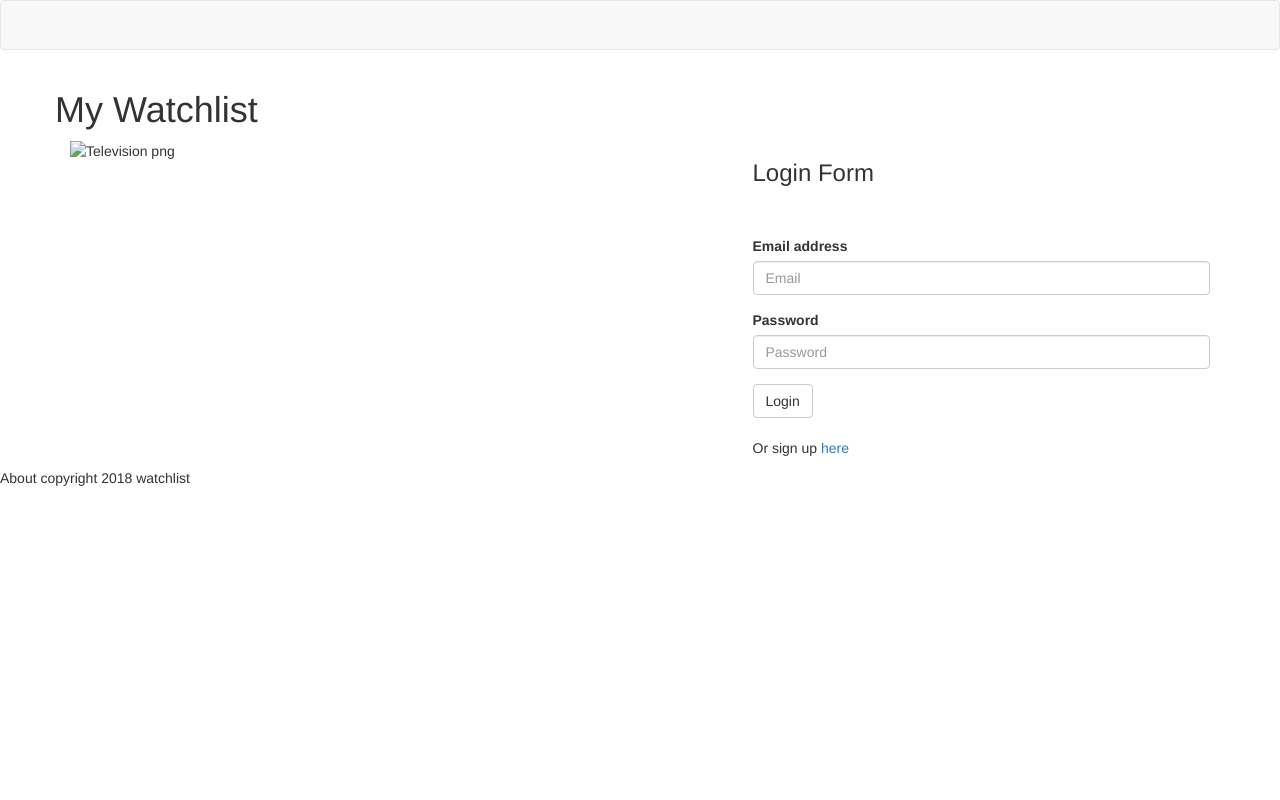
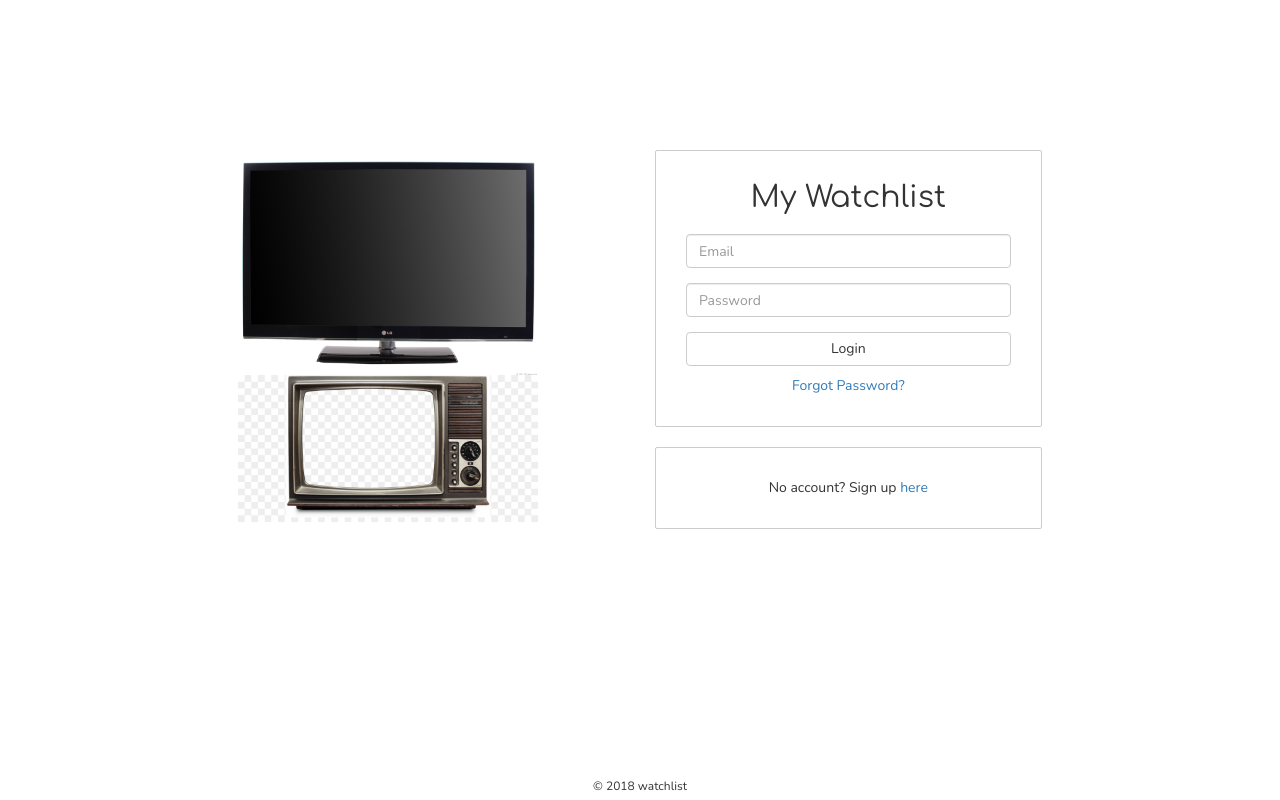
Before and after one commit to Kaitlyn-Folsom/watchlist, a website: page public/login.html in a window 1280 px wide. Drawn offline with nearby package versions, Linux system fonts and the light colour scheme.

Commit message:
style additions to login page

```diff
--- a/public/js/login.js
+++ b/public/js/login.js
@@ -12,7 +12,13 @@ $(document).ready(function() {
       password: passwordInput.val().trim()
     };
 
-    if (!userData.email || !userData.password) {
+    if (!userData.email) {
+      $("#alert .msg").text("Please enter your email");
+      $("#alert").fadeIn(500);
+      return;
+    } else if(!userData.password) {
+      $("#alert .msg").text("Please enter your password");
+      $("#alert").fadeIn(500);
       return;
     }
 
--- a/public/js/signup.js
+++ b/public/js/signup.js
@@ -15,9 +15,11 @@ $(document).ready(function() {
     };
 
     if (!userData.name || !userData.email || !userData.password) {
+      $("#alert .msg").text("All fields are required");
+      $("#alert").fadeIn(500);
       return;
     }
-    // If we have an email and password, run the signUpUser function
+    // If we have all fields, run the signUpUser function
     signUpUser(userData.name, userData.email, userData.password);
     nameInput.val("");
     emailInput.val("");
@@ -38,6 +40,7 @@ $(document).ready(function() {
   }
 
   function handleLoginErr(err) {
+
     $("#alert .msg").text(err.responseJSON);
     console.log(err);
     $("#alert").fadeIn(500);
--- a/public/login.html
+++ b/public/login.html
@@ -2,51 +2,57 @@
 <html lang="en">
 
 <head>
-  <title>Watchlist | Home</title>
+  <title>Watchlist</title>
   <meta charset="UTF-8">
   <meta name="viewport" content="width=device-width, initial-scale=1">
   <link rel="stylesheet" href="https://maxcdn.bootstrapcdn.com/bootswatch/3.3.7/lumen/bootstrap.min.css">
   <link href="stylesheets/style.css" rel="stylesheet">
+  <link href="https://fonts.googleapis.com/css?family=Comfortaa:300,400|Nunito:300,400" rel="stylesheet">
 </head>
 
 <body>
-  <nav class="navbar navbar-default">
+  <!-- <nav class="navbar navbar-default">
     <div class="container-fluid">
       <div class="navbar-header">
       </div>
     </div>
-  </nav>
+  </nav> -->
   <div class="container">
-    <div class="row">
-      <h1>My Watchlist</h1>
-    </div>
-    <div class="row">
-      <div class="col-md-7">
+    <div class="row login-container">
+      <div class="col-md-4 col-md-offset-2">
         <!-- Add television graphics in this col -->
-        <img src="#" alt="Television png">
+        <img class="tv-img" src="images/flat-screen.png" alt="Television png">
+        <img class="tv-img" src="images/vintage-tv.jpg" alt="Television png">
       </div>
-      <div class="col-md-5">
-        <h3>Login Form</h3>
-        <form class="login">
+      <div class="col-md-4">
+        <form class="form login">
+            <h1>My Watchlist</h1>
           <div class="form-group">
-            <label for="exampleInputEmail1">Email address</label>
             <input type="email" class="form-control" id="email-input" placeholder="Email">
           </div>
           <div class="form-group">
-            <label for="exampleInputPassword1">Password</label>
             <input type="password" class="form-control" id="password-input" placeholder="Password">
           </div>
+          <div style="display: none" id="alert" class="alert alert-danger" role="alert">
+            <span class="glyphicon glyphicon-exclamation-sign" aria-hidden="true"></span>
+            <span class="sr-only">Error:</span> <span class="msg"></span>
+          </div>
           <button type="submit" class="btn btn-default">Login</button>
+          <br />
+          <p><a href="/">Forgot Password?</a></p>
+
         </form>
-        <br />
-        <p>Or sign up <a href="/signup">here</a></p>
+        <div class="form switch-link">
+          <p>No account? Sign up <a href="/signup">here</a></p>
+        </div>
+
         <!-- Add itunes store and google play buttons -->
       </div>
     </div>
   </div>
 
   <footer>
-    About copyright 2018 watchlist
+    <p>&copy; 2018 watchlist</p>
   </footer>
 
   <script src="https://cdnjs.cloudflare.com/ajax/libs/jquery/3.2.1/jquery.min.js"></script>
--- a/public/stylesheets/style.css
+++ b/public/stylesheets/style.css
@@ -1,4 +1,101 @@
-form.signup,
-form.login {
-  margin-top: 50px;
+
+*{
+	margin:0;
+	padding:0;
+	box-sizing:border-box;
+
 }
+
+*:focus{
+	outline:none;
+}
+
+html {
+	text-rendering: optimizeLegibility;
+}
+
+body{
+  font-size:20px;
+  font-family: 'Nunito', "sans-serif";font-weight:300;
+}
+
+.container{
+	overflow: hidden;
+	min-width:100%;
+}
+
+h1, h2, h3, h4, h5, h6 {
+  margin:10px 0;
+  font-size:20px;
+  font-family: 'Comfortaa', cursive;
+}
+
+.row{
+	margin:0 auto;
+  width:100%;
+}
+
+footer {
+  position:fixed;
+  bottom:0;
+  width:100%;
+}
+
+footer p {
+  text-align:center;
+  margin: 5px auto;
+  font-size:60%;
+}
+
+/* ========================== */
+/* ===== LOGIN / SIGNUP ===== */
+/* ========================== */
+
+.login-container {
+  margin-top:150px;
+}
+
+.form h1 {
+  text-align: center;
+  font-size: 150%;
+  margin-bottom:20px;
+}
+
+.form {
+  border: 1px solid #ccc;
+  border-radius:2px;
+  padding:20px 30px;
+}
+
+.form h2 {
+  text-align:center;
+}
+
+.form button {
+  width:100%;
+}
+
+.alert {
+  font-size:70%;
+  padding:0;
+  background:none;
+  border:none;
+  color:#ff1103;
+  margin:0 auto;
+  margin-bottom:10px;
+}
+
+.form p {
+  margin-top:10px;
+  font-size:70%;
+  text-align:center;
+}
+
+.switch-link {
+  margin-top: 20px;
+  text-align:center;
+}
+
+.tv-img {
+  width:300px;
+}
```
Also changed, not shown: public/signup.html (+2 -1 lines), public/images/flat-screen.png (added), public/images/vintage-tv.jpg (added), 1 other file.
